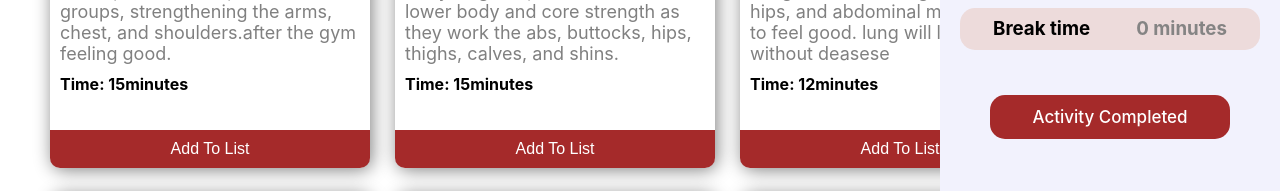
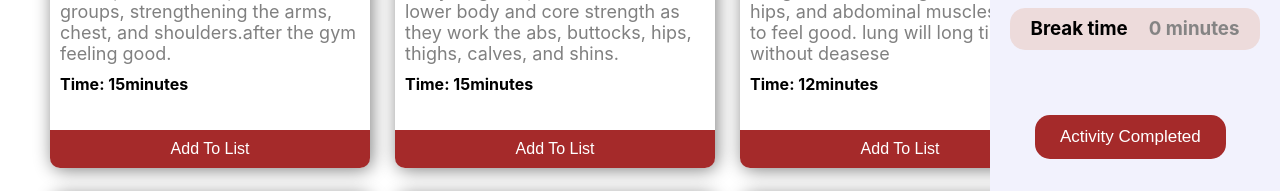
Before and after one commit to Rakibul187/titans-fitness-club, a React (Create React App) app: page / in a window 1280 px wide. Shown: the part 470-661 px from the top of the page. Built offline with nearby package versions, Linux system fonts and the light colour scheme.

Commit message:
final commit

```diff
--- a/package.json
+++ b/package.json
@@ -12,6 +12,7 @@
     "react": "^18.2.0",
     "react-dom": "^18.2.0",
     "react-scripts": "5.0.1",
+    "react-toastify": "^9.0.8",
     "web-vitals": "^2.1.4"
   },
   "scripts": {
--- a/src/components/Main/Main.css
+++ b/src/components/Main/Main.css
@@ -9,6 +9,7 @@
     gap: 25px;
     margin-top: 30px;
     margin-left: 50px;
+    margin-right: 30px;
 }
 
 .workout-heading {
@@ -19,7 +20,7 @@
 .cart-summery {
     background-color: rgb(242, 242, 253);
     height: 85vh;
-    width: 300px;
+    width: 250px;
     position: absolute;
     right: 0;
     padding: 20px;
@@ -124,13 +125,14 @@
     text-align: center;
     background-color: brown;
     color: white;
-    padding: 12px 12px;
+    padding: 12px 25px;
     margin: 0 10% auto;
     font-size: 17px;
     margin-top: 45px;
     font-weight: 500;
     border-radius: 15px;
     cursor: pointer;
+    border: none;
 }
 
 .activity-btn:hover {
--- a/src/components/Main/Main.js
+++ b/src/components/Main/Main.js
@@ -2,6 +2,7 @@ import './Main.css'
 import logo from "../../pexels.webp"
 import { useEffect, useState } from 'react';
 import Workout from '../Workout/Workout';
+import { ToastContainer, toast } from 'react-toastify';
 const Main = () => {
     const [exercise, setExercise] = useState([]);
     const [time, setTime] = useState(0);
@@ -20,6 +21,10 @@ const Main = () => {
             .then(data => setExercise(data))
     })
 
+    const diffToast = () => {
+
+        toast('wow congratulation you are done')
+    }
     const handleAddTime = (getTime) => {
         const totalTime = time + getTime;
         setTime(totalTime)
@@ -73,7 +78,9 @@ const Main = () => {
                         <h3 className='break-exercise'><span>Break time</span> <span className='break-exercise-time' >{breakTime ? breakTime : 0} minutes</span></h3>
                     </div>
                 </div>
-                <div><p className='activity-btn'>Activity Completed</p></div>
+                <div><button onClick={diffToast} className='activity-btn'>Activity Completed</button>
+                    <ToastContainer></ToastContainer>
+                </div>
             </div>
         </div>
     );
```
Also changed, not shown: 1 other file (tests, documents, lock files or other folders).
